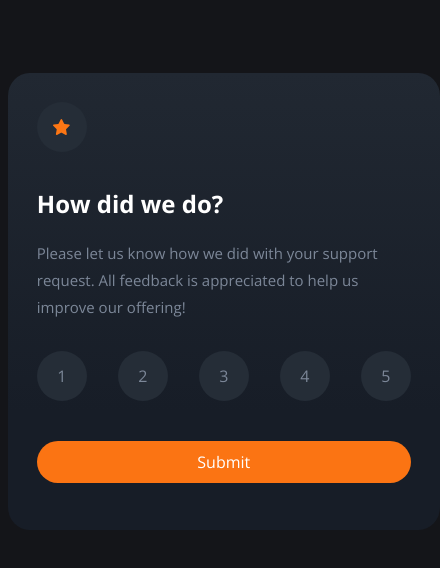
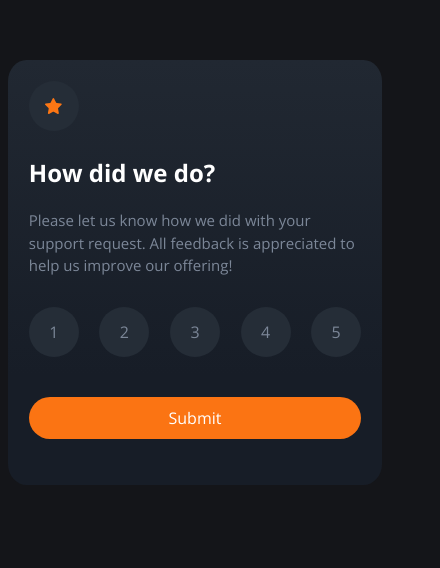
Before and after one commit to Selt0/ratingComponent, a plain HTML site: page index.html in a window 390 px wide. Shown: the part 136-704 px from the top of the page, 440 px wide, since content can reach past the window. Drawn offline with nearby package versions, Linux system fonts and the light colour scheme.

Commit message:
Fixed styles for mobile

```diff
--- a/style.css
+++ b/style.css
@@ -1,3 +1,7 @@
+* {
+ box-sizing: border-box;
+}
+
 body {
   background-color: #141519;
   font-family: 'Open Sans', sans-serif;
@@ -11,7 +15,7 @@ p {
   font-size: 15px;
   color: #7C8798;
   padding-bottom: 10px;
-  line-height: 1.8em;
+  line-height: 1.5em;
 }
 
 h2, a {
@@ -19,12 +23,12 @@ h2, a {
 }
 
 h2 {
-  margin-top: 35px;
+  margin-top: 25px;
 }
 
 .container {
   width: 375px;
-  height: 400px;
+  height: 425px;
   perspective: 600px;
 }
 
@@ -40,7 +44,7 @@ h2 {
   background: rgb(33,40,50);
   background: linear-gradient(180deg, rgba(33,40,50,1) 0%, rgba(23,29,39,1) 74%);
   position: absolute;
-  padding: 1.8em;
+  padding: 1.3em;
   border-radius: 5%;;
   height: 100%;
   width: 100%;
```
